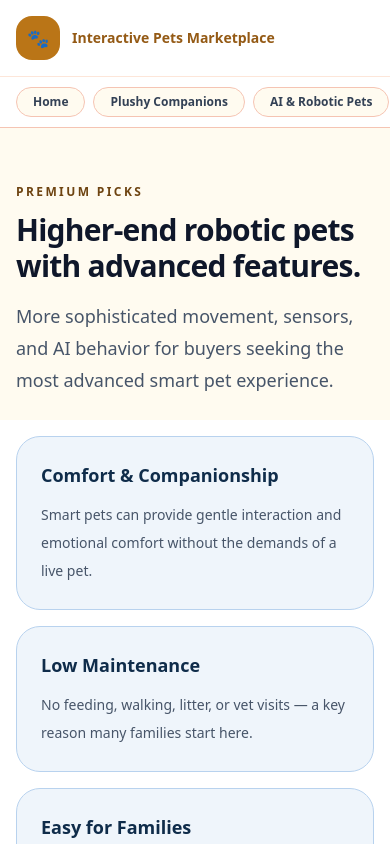
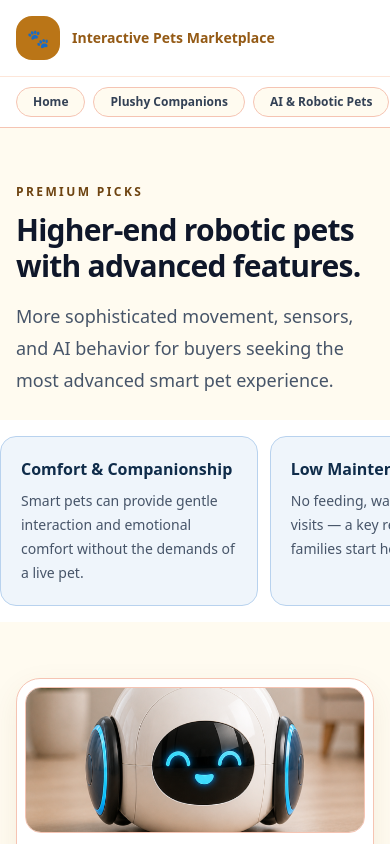
Before and after one commit to timsthomasson-cpu/Interactive-Pet-Marketplace, a Next.js app: page /premium-picks in a window 390 px wide. Shown: the top 844 px of the page. Built offline with nearby package versions, Linux system fonts and the light colour scheme.

Commit message:
Warm golden redesign, product images, layout cleanup

```diff
--- a/components/sections.tsx
+++ b/components/sections.tsx
@@ -84,7 +84,32 @@ export function TrustBoxesRow() {
     ["Easy for Families", "A simple way to add novelty, comfort, or companionship without ongoing care complexity."],
     ["Great Gift Option", "A thoughtful present for parents, grandparents, kids, and pet lovers who want something memorable."]
   ];
-  return <section className="pt-4 pb-2 sm:pt-6 sm:pb-3 lg:pt-8 lg:pb-4 bg-white"><div className="container-shell"><div className="grid gap-4 md:grid-cols-2 lg:grid-cols-4">{items.map(([title,text])=><div key={title} className="rounded-3xl border border-trust-200 bg-trust-50 p-6"><h4 className="text-lg font-semibold text-trust-900">{title}</h4><p className="mt-3 text-sm leading-7 text-slate-600">{text}</p></div>)}</div></div></section>;
+  return (
+    <section className="pt-4 pb-2 sm:pt-6 sm:pb-3 lg:pt-8 lg:pb-4 bg-white">
+      {/* MOBILE: horizontal scroller */}
+      <div className="md:hidden">
+        <div className="no-scrollbar flex gap-3 overflow-x-auto snap-x snap-mandatory px-4 pb-2">
+          {items.map(([title, text]) => (
+            <div key={title} className="snap-start shrink-0 w-[72%] rounded-2xl border border-trust-200 bg-trust-50 p-5">
+              <h4 className="text-base font-semibold text-trust-900">{title}</h4>
+              <p className="mt-2 text-sm leading-6 text-slate-600">{text}</p>
+            </div>
+          ))}
+        </div>
+      </div>
+      {/* DESKTOP: original grid */}
+      <div className="hidden md:block container-shell">
+        <div className="grid gap-4 md:grid-cols-2 lg:grid-cols-4">
+          {items.map(([title, text]) => (
+            <div key={title} className="rounded-3xl border border-trust-200 bg-trust-50 p-6">
+              <h4 className="text-lg font-semibold text-trust-900">{title}</h4>
+              <p className="mt-3 text-sm leading-7 text-slate-600">{text}</p>
+            </div>
+          ))}
+        </div>
+      </div>
+    </section>
+  );
 }
 
 export function TrustBlocks() {
```
Also changed, not shown: 1 other file (tests, documents, lock files or other folders).
